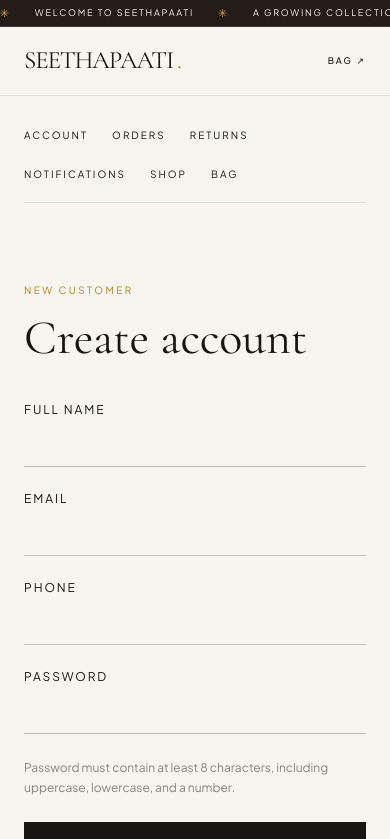
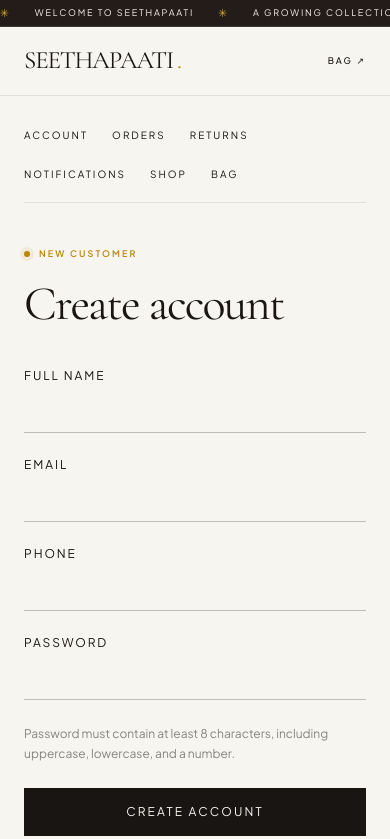
Before and after one commit to VISSHAL-ANAND/seethapaati, a Next.js app in the folder apps/web/: page /account/register in a window 390 px wide. Shown: the top 839 px of the page. Built offline with nearby package versions, Linux system fonts and the light colour scheme; no server answers.

Commit message:
ui: unify customer pages with editorial design

```diff
--- a/apps/web/src/app/account/register/page.tsx
+++ b/apps/web/src/app/account/register/page.tsx
@@ -34,9 +34,9 @@ export default function RegisterPage() {
   }
 
   return (
-    <main className="mx-auto max-w-md px-6 py-20 md:py-28">
-      <p className="text-[10px] uppercase tracking-[0.24em] text-[#B8860B]">New customer</p>
-      <h1 className="mt-4 font-serif text-5xl">Create account</h1>
+    <main className="editorial-page mx-auto max-w-md px-6 py-20 md:py-28">
+      <p className="eyebrow"><span className="eyebrow-dot" /> New customer</p>
+      <h1 className="mt-5 font-serif text-5xl font-normal tracking-[-0.05em] md:text-7xl">Create account</h1>
       <form onSubmit={submit} className="mt-10 space-y-6">
         {([['fullName','Full name','text'],['email','Email','email'],['phone','Phone','tel'],['password','Password','password']] as const).map(([key,label,type]) =>
           <label key={key} className="block text-xs uppercase tracking-[0.16em]">{label}<input required={key!=='phone'} type={type} value={form[key]} onChange={e=>setForm({...form,[key]:e.target.value})} className="mt-2 w-full border-b border-[#181513]/25 bg-transparent py-3 outline-none" /></label>
```
